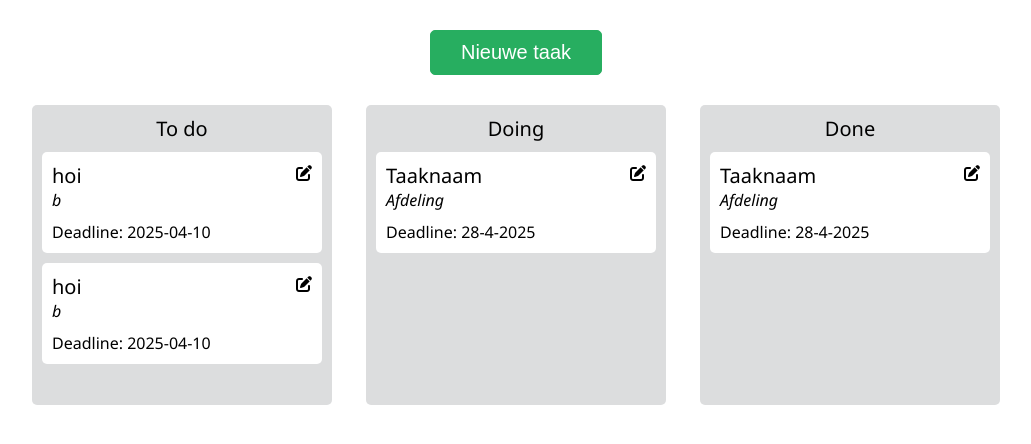
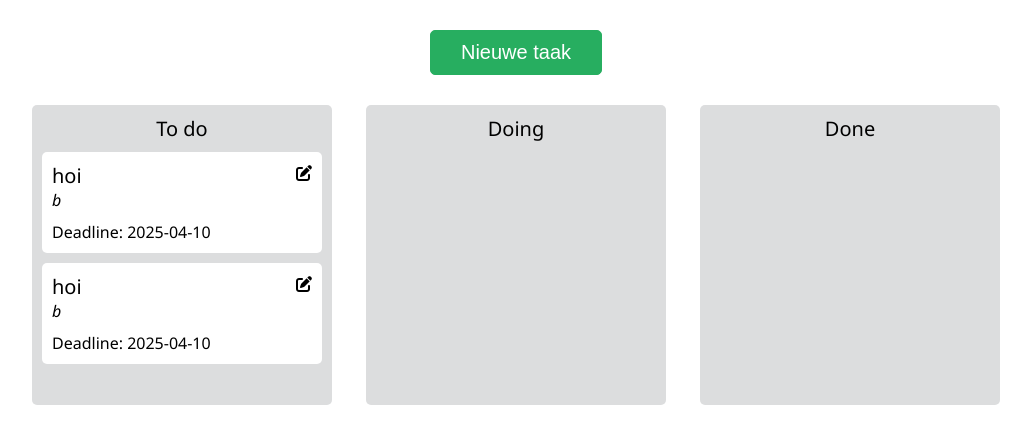
Before and after one commit to JoostHeijmans139/B3-Takenlijst, a PHP site: page /delta/tasks/index.php in a window 1280 px wide. Shown: the part 75-519 px from the top of the page, without its empty margins (124-1155 px from the left). Run offline with PHP 8.4, Linux system fonts and the light colour scheme; a user stored in the database is signed in; data comes from the database, SQL or seed files in the repository; some libraries are stand-ins or nearby versions.

Commit message:
Taken gesorteerd in juiste kolom

```diff
--- a/app/Http/Controllers/tasksController.php
+++ b/app/Http/Controllers/tasksController.php
@@ -2,6 +2,7 @@
 session_start();
 
 $title = $_POST['title'];
+$status = $_POST['status'];
 $department = $_POST['department'];
 $deadline = $_POST['deadline'];
 
--- a/tasks/edit.php
+++ b/tasks/edit.php
@@ -5,7 +5,7 @@
         <a onclick="toggleEdit()" class="editTask"><i class="fa-solid fa-x"></i></a>
     </div>
 
-    <form>
+    <form action="../app/Http/Controllers/tasksController.php" method="POST">
         <div class="formGroup">
             <label for="title">Taak</label>
             <input type="text" name="title" class="edit">
@@ -39,7 +39,6 @@
             <input type="date" name="deadline" class="edit" id="deadline">
         </div>
 
-
         <div class="editFormButtons">
             <button type="submit" class="closeEditButton" onclick="toggleEdit()">Bewerken</button>
             <button type="submit" class="closeEditButton" onclick="toggleEdit()">Verwijderen</button>
--- a/tasks/index.php
+++ b/tasks/index.php
@@ -62,19 +62,13 @@ header("Pragma: no-cache");
                             require 'edit.php';
                             ?>
 
-                        <?php foreach ($tasks as $task): ?>
-                            <div class="tasks">
-
-                                <div class="taskAlign">
-
-                                    <p class="taskName"><?php echo $task['title']; ?></p>
-                                    <a onclick="toggleEdit()" class="editTask"><i class="fa-solid fa-pen-to-square"></i></a>
-                                </div>
-
-                                <p class="departmentName"><?php echo $task['department']; ?></p>
-                                <p class="deadlineName">Deadline: <?php echo $task['deadline']; ?></p>
-                            </div>
-                        <?php endforeach; ?>
+                            <?php
+                            foreach ($tasks as $task):
+                            if($task['status'] === "to do") {
+                              require 'task.php';
+                            };
+                            ?>
+                            <?php endforeach; ?>
                     </div>
                 </div>
 
@@ -85,15 +79,15 @@ header("Pragma: no-cache");
                             <?php
                             require 'edit.php';
                             ?>
-                        <div class="tasks">
-                            <div class="taskAlign">
-                                <p class="taskName">Taaknaam</p>
-                                <a onclick="toggleEdit()" class="editTask"><i class="fa-solid fa-pen-to-square"></i></a>
-                            </div>
 
-                            <p class="departmentName">Afdeling</p>
-                            <p class="deadlineName">Deadline: 28-4-2025</p>
-                        </div>
+                            <?php
+                            foreach ($tasks as $task):
+                            if($task['status'] === "doing") {
+                              require 'task.php';
+                            };
+                            ?>
+                            <?php endforeach; ?>
+
                     </div>
                 </div>
 
@@ -104,15 +98,14 @@ header("Pragma: no-cache");
                             <?php
                             require 'edit.php';
                             ?>
-                        <div class="tasks">
-                            <div class="taskAlign">
-                                <p class="taskName">Taaknaam</p>
-                                <a onclick="toggleEdit()" class="editTask"><i class="fa-solid fa-pen-to-square"></i></a>
-                            </div>
 
-                            <p class="departmentName">Afdeling</p>
-                            <p class="deadlineName">Deadline: 28-4-2025</p>
-                        </div>
+                            <?php
+                            foreach ($tasks as $task):
+                            if($task['status'] === "done") {
+                              require 'task.php';
+                            };
+                            ?>
+                            <?php endforeach; ?>
                     </div>
                 </div>
 
--- /dev/null
+++ b/tasks/task.php
@@ -0,0 +1,9 @@
+<div class="tasks">
+    <div class="taskAlign">
+        <p class="taskName"><?php echo $task['title']; ?></p>
+        <a onclick="toggleEdit()" class="editTask"><i class="fa-solid fa-pen-to-square"></i></a>
+    </div>
+
+    <p class="departmentName"><?php echo $task['department']; ?></p>
+    <p class="deadlineName">Deadline: <?php echo $task['deadline']; ?></p>
+</div>
```
